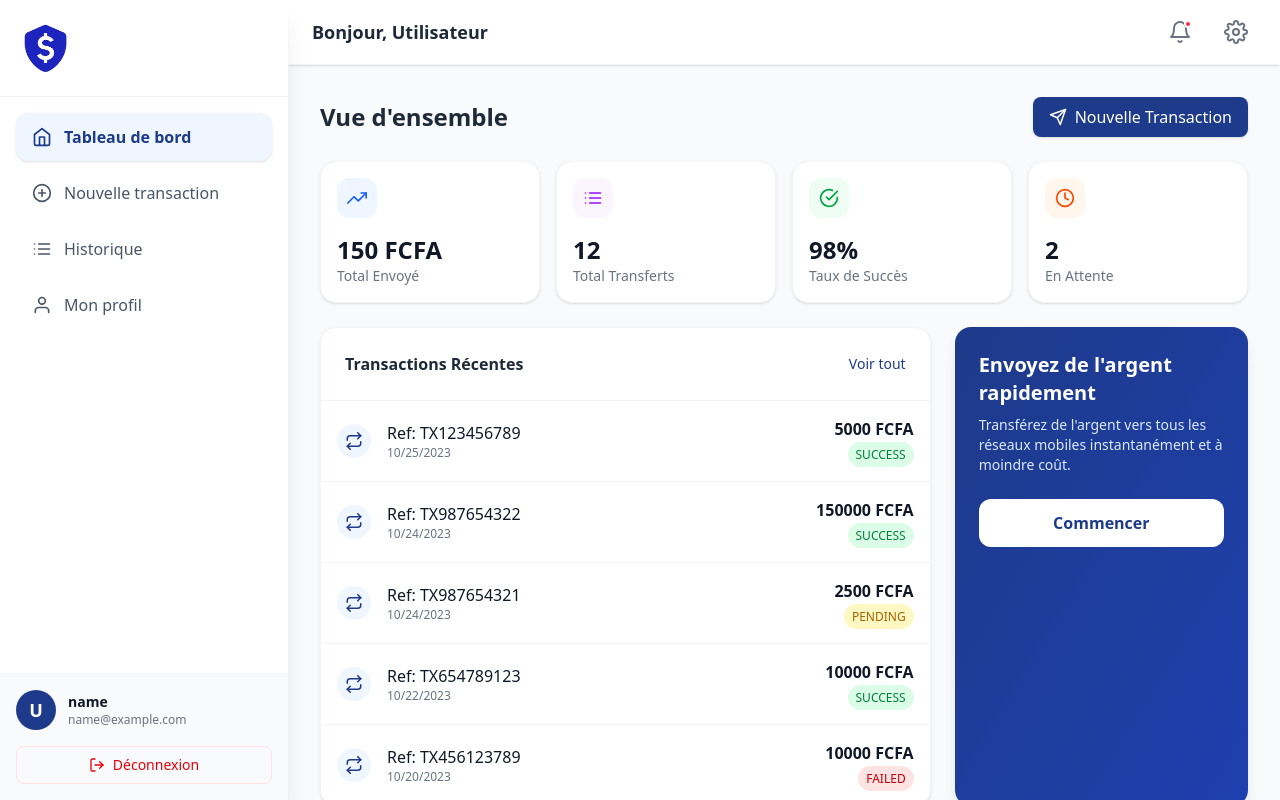
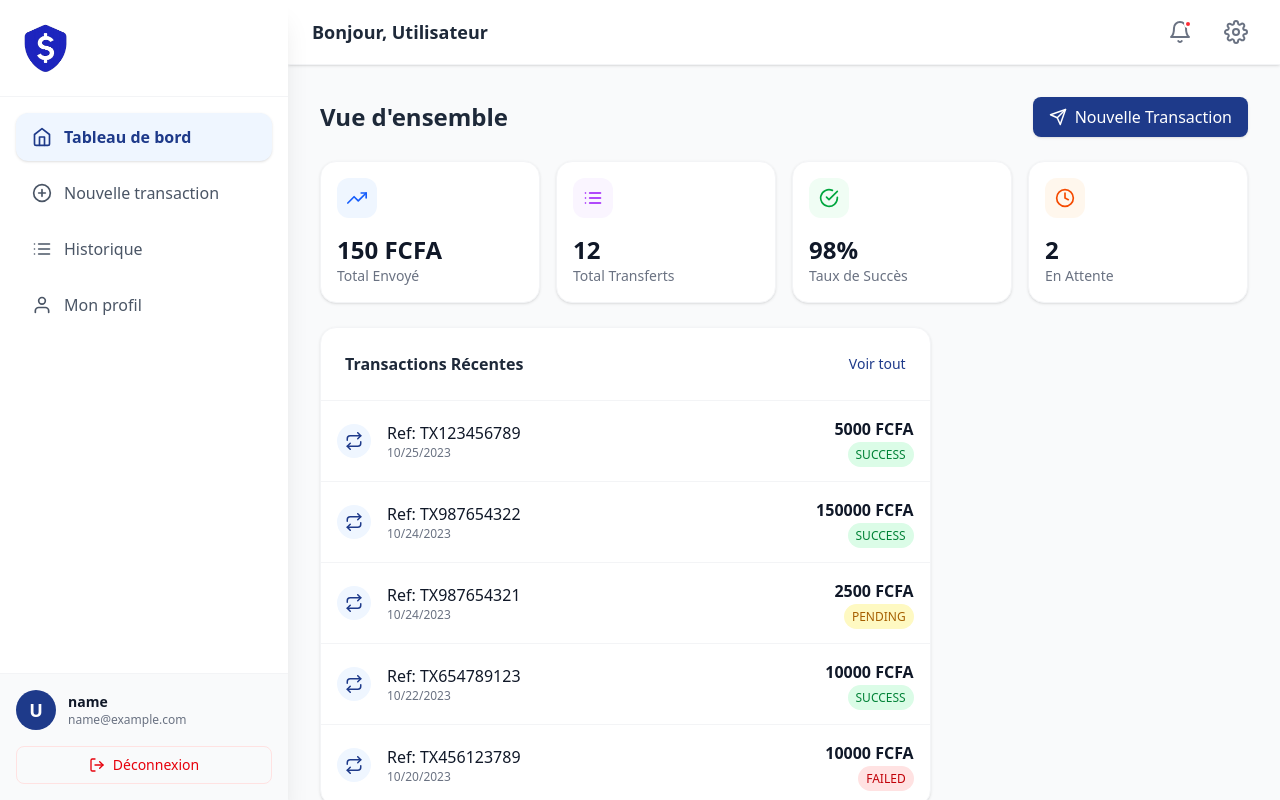
Before and after one commit to codelabbj/unicash-frontend, a React (Vite) app: page /dashboard in a window 1280 px wide. Built offline with nearby package versions, Linux system fonts and the light colour scheme; no server answers; sample sign-in values are in the browser's storage.

Commit message:
Remove the action banner

```diff
--- a/src/pages/Dashboard.jsx
+++ b/src/pages/Dashboard.jsx
@@ -68,19 +68,8 @@ const Dashboard = () => {
                     <RecentTransactions transactions={recentTransactions} />
                 </div>
 
-                {/* Quick Actions or Promo Banner */}
-                <div className="bg-gradient-to-br from-primary to-primary-hover rounded-2xl p-6 text-white shadow-lg">
-                    <h3 className="font-bold text-xl mb-2">Envoyez de l'argent rapidement</h3>
-                    <p className="text-blue-100 mb-6 text-sm">
-                        Transférez de l'argent vers tous les réseaux mobiles instantanément et à moindre coût.
-                    </p>
-                    <Link
-                        to="/transaction/new"
-                        className="block w-full bg-white text-primary text-center font-bold py-3 rounded-xl hover:bg-gray-50 transition-colors"
-                    >
-                        Commencer
-                    </Link>
-                </div>
+
+
             </div>
         </div>
     );
```
